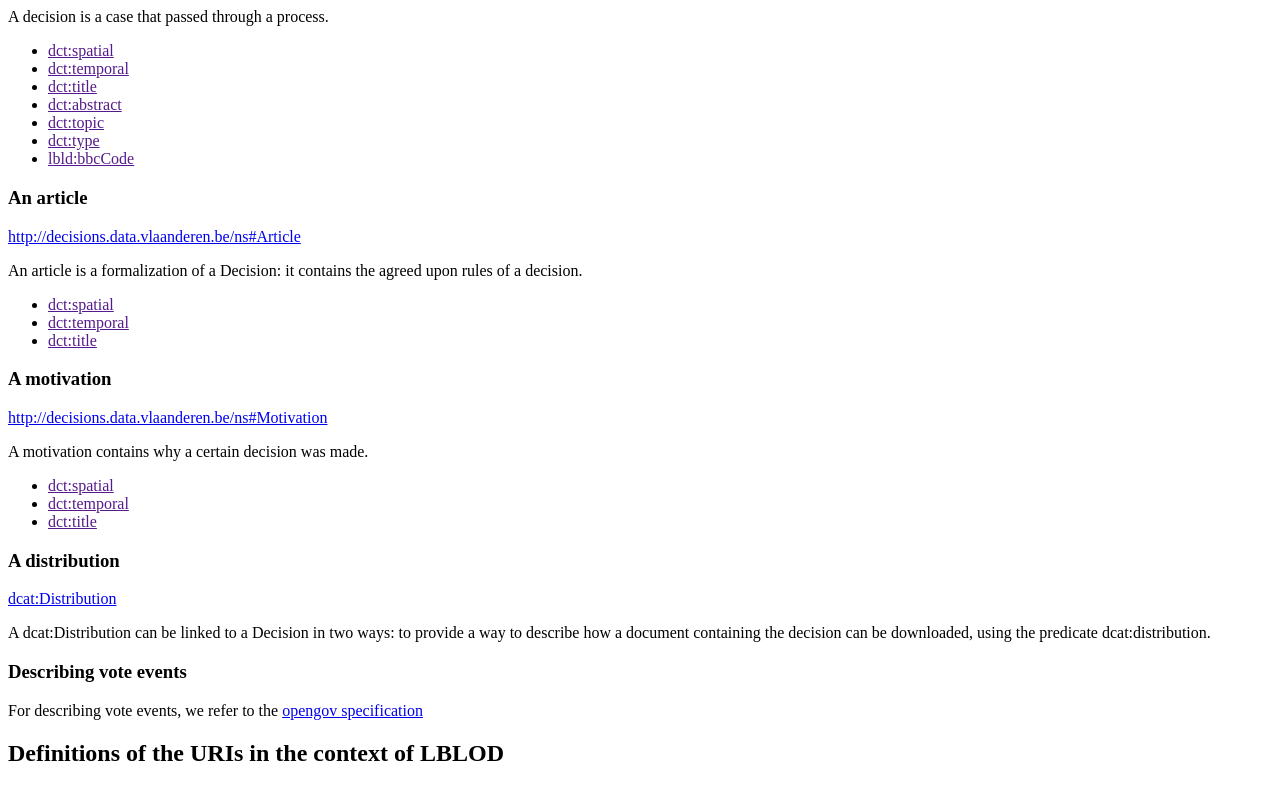
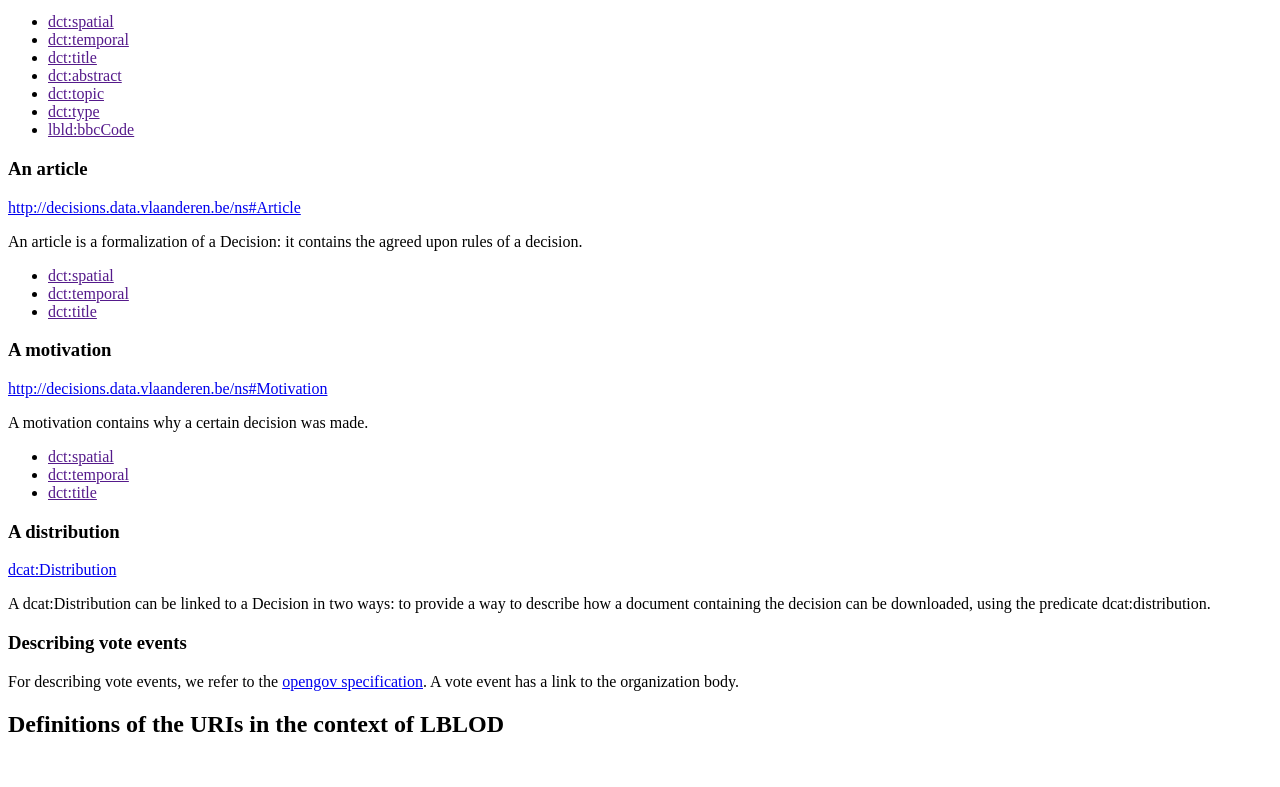
Before and after one commit to Ecoblockchain/vocabulary, a plain HTML site: page index.html in a window 1280 px wide. Shown: the part 817-1604 px from the top of the page. After the commit the page ends 1575 px from the top, so only its background shows below. Drawn offline with Linux system fonts and the light colour scheme.

```diff
--- a/index.html
+++ b/index.html
@@ -90,7 +90,10 @@
       </p>
 
       <h3>Describing vote events</h3>
-      <p>For describing vote events, we refer to the <a href="http://www.popoloproject.com/specs/motion.html">opengov specification</a></p>
+      <p>
+        For describing vote events, we refer to the <a href="http://www.popoloproject.com/specs/motion.html">opengov specification</a>.
+        A vote event has a link to the organization body.
+      </p>
     </section>
 
     <section>
```
Also changed, not shown: glance.png.
